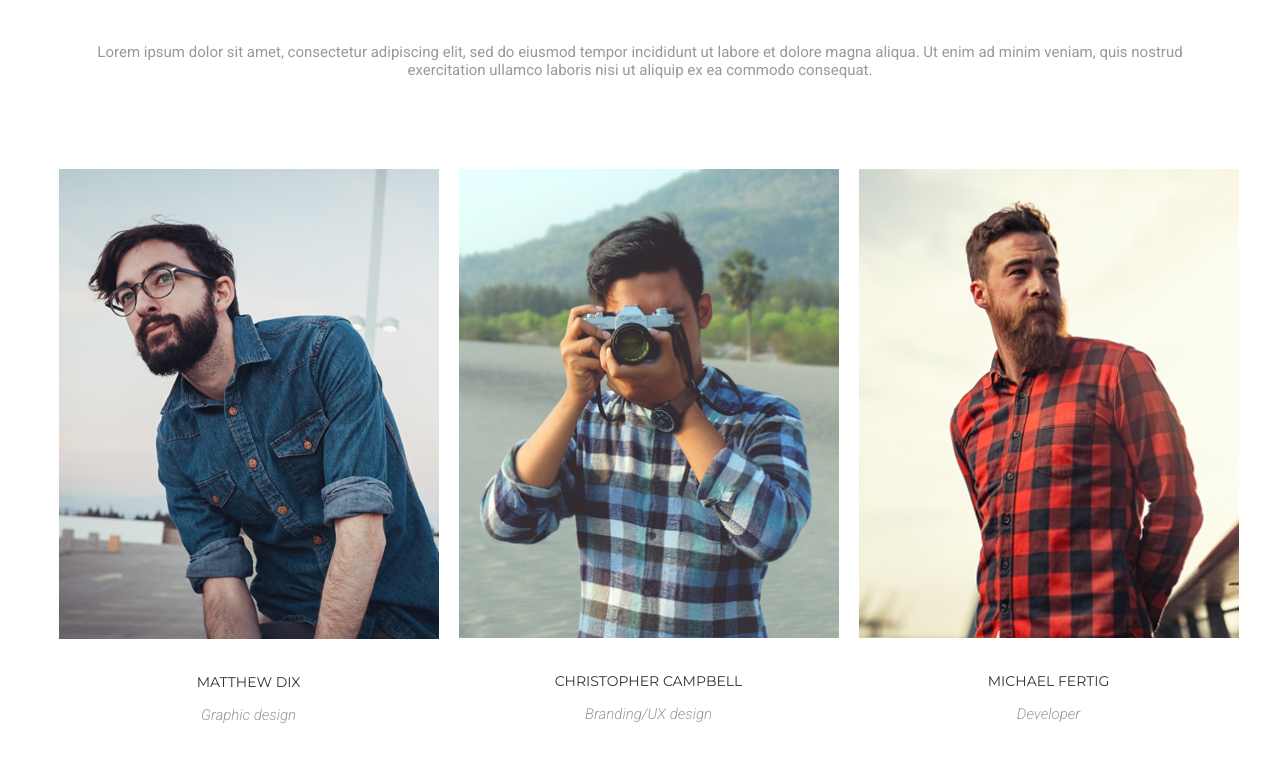
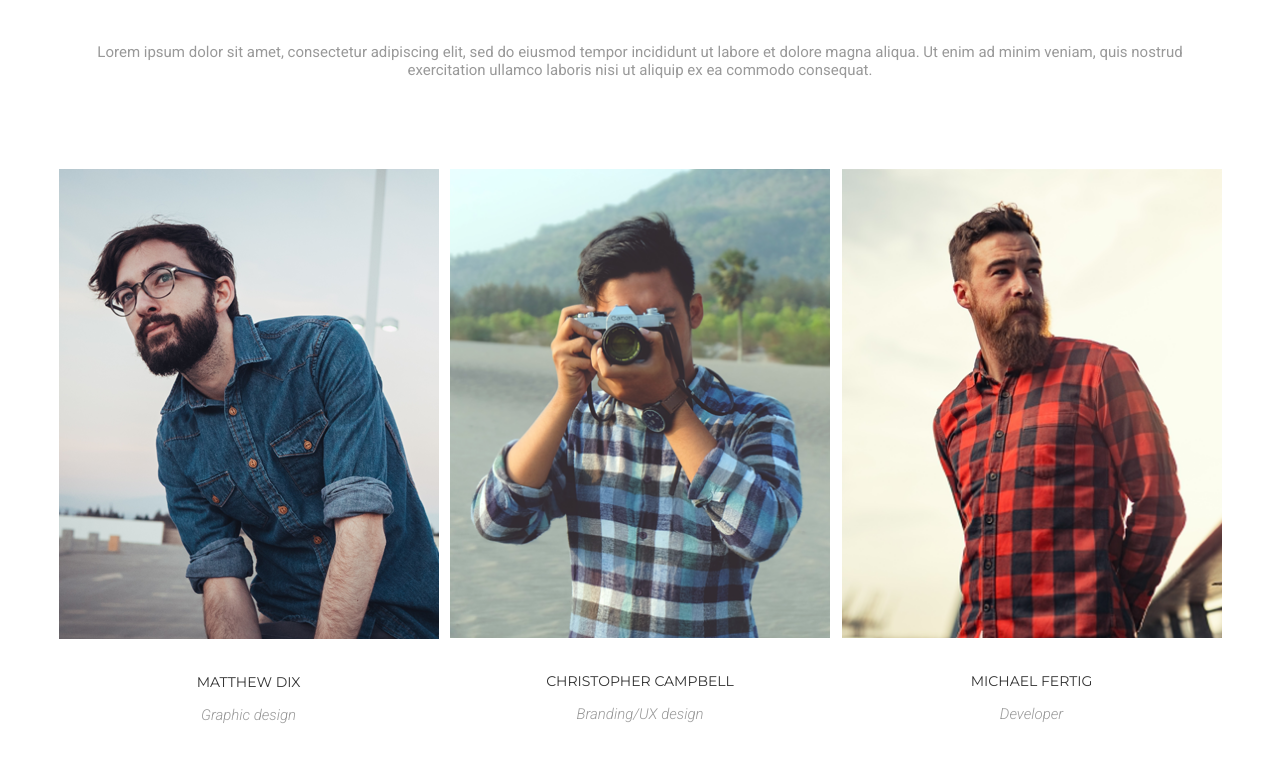
Before and after one commit to VladShev74/Homeworks, a plain HTML site: page Homework 4/index.html in a window 1280 px wide. Shown: the part 876-1638 px from the top of the page. Drawn offline with Linux system fonts and the light colour scheme.

Commit message:
update 22.04

```diff
--- a/Homework 4/css/team.css
+++ b/Homework 4/css/team.css
@@ -47,7 +47,7 @@
 }
 
 .team_card {
-    margin-right: 20px;
+    width: 380px;
 }
 
 .team_card_img {
```
